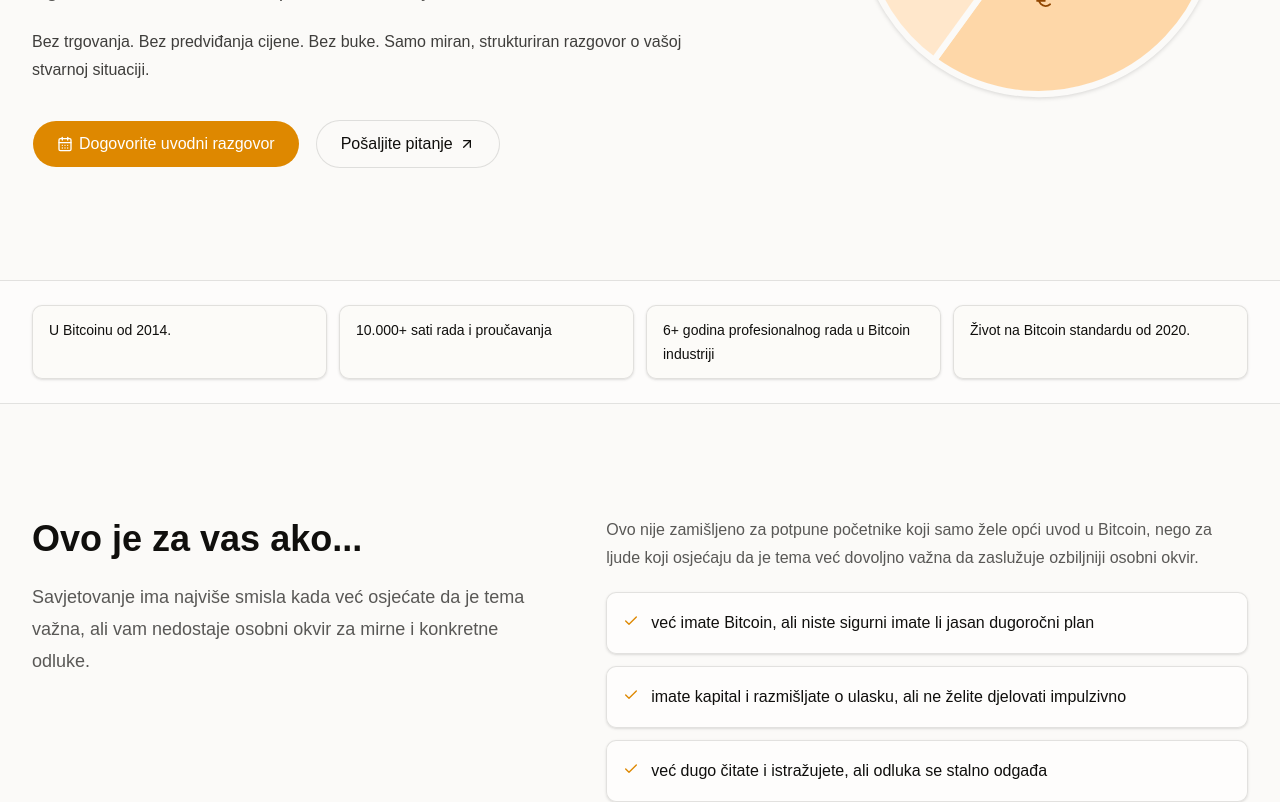
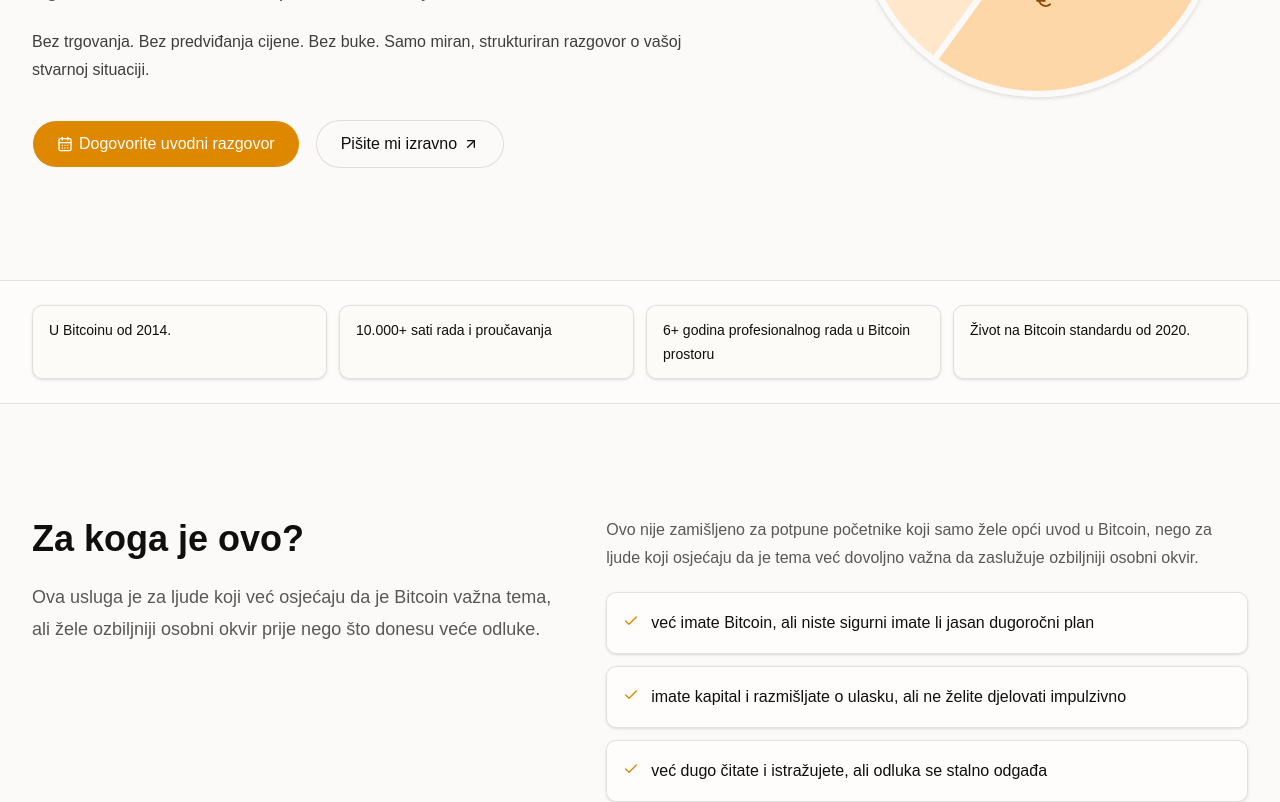
Before and after one commit to bitcoin-savjetovanje/bitcoin-savjetovanje.github.io, a React (Vite) app: page / in a window 1280 px wide. Shown: the part 520-1322 px from the top of the page. Built offline with nearby package versions, Linux system fonts and the light colour scheme.

Commit message:
Polish section structure and premium copy

```diff
--- a/src/App.tsx
+++ b/src/App.tsx
@@ -46,7 +46,7 @@
 const trustItems = [
   "U Bitcoinu od 2014.",
   "10.000+ sati rada i proučavanja",
-  "6+ godina profesionalnog rada u Bitcoin industriji",
+  "6+ godina profesionalnog rada u Bitcoin prostoru",
   "Život na Bitcoin standardu od 2020.",
 ]
 
@@ -131,6 +131,11 @@
   {
     question: "Radite li s drugim kriptovalutama?",
     answer: "Ne. Fokus je isključivo na Bitcoinu.",
+  },
+  {
+    question: "Radite li s poduzetnicima i tvrtkama?",
+    answer:
+      "Da, ako je cilj razumjeti Bitcoin u kontekstu osobne ili poslovne financijske slike. Uvodni razgovor služi tome da utvrdimo je li riječ o temi koju mogu kvalitetno obraditi ili je potrebno uključiti poreznog, pravnog ili računovodstvenog stručnjaka.",
   },
   {
     question: "Je li razgovor povjerljiv?",
@@ -440,7 +445,7 @@
                   className="h-12 rounded-full border-border/80 bg-background/70 px-6 text-base"
                 >
                   <a href={`mailto:${EMAIL}`}>
-                    Pošaljite pitanje
+                    Pišite mi izravno
                     <ArrowUpRight className="size-4" />
                   </a>
                 </Button>
@@ -464,8 +469,8 @@
         <section id="za-koga" className="section-shell">
           <div className="grid gap-12 lg:grid-cols-[0.82fr_1fr] lg:items-start">
             <SectionHeader
-              title="Ovo je za vas ako..."
-              copy="Savjetovanje ima najviše smisla kada već osjećate da je tema važna, ali vam nedostaje osobni okvir za mirne i konkretne odluke."
+              title="Za koga je ovo?"
+              copy="Ova usluga je za ljude koji već osjećaju da je Bitcoin važna tema, ali žele ozbiljniji osobni okvir prije nego što donesu veće odluke."
             />
             <div className="grid gap-3">
               <p className="mb-2 text-base leading-7 text-muted-foreground">
@@ -533,7 +538,7 @@
 
         <section className="section-shell section-muted">
           <SectionHeader
-            title="Što dobivate kroz savjetovanje"
+            title="Što dobivate?"
             copy="Ne odlazite s još jednim mišljenjem, nego s okvirom kroz koji možete donositi odluke i kada cijena raste, i kada pada, i kada okolina šalje proturječne signale."
             align="center"
           />
@@ -561,7 +566,7 @@
         >
           <SectionHeader
             title="Proces i cijene"
-            copy="Rad je strukturiran u jasne korake. Cijene su prikazane otvoreno jer ozbiljno savjetovanje ne treba skrivati iza agresivne prodaje."
+            copy="Proces je namjerno jednostavan. Prvo provjeravamo postoji li stvarna potreba, zatim kroz plaćeni razgovor postavljamo početni okvir, a za dublju provedbu postoji strukturirani program."
           />
 
           <div className="mt-10 grid gap-4 lg:grid-cols-3">
@@ -579,7 +584,8 @@
         </section>
 
         <section id="o-meni" className="section-shell section-muted">
-          <div className="grid gap-12 lg:grid-cols-[320px_1fr] lg:items-start">
+          <SectionHeader title="Zašto mogu pomoći?" />
+          <div className="mt-12 grid gap-12 lg:grid-cols-[320px_1fr] lg:items-start">
             <aside className="profile-panel">
               <img
                 src="https://avatars.githubusercontent.com/u/109140795?v=4"
@@ -607,12 +613,11 @@
             </aside>
 
             <div>
-              <SectionHeader title="Zašto mogu pomoći?" />
-              <div className="mt-7 space-y-5 text-lg leading-8 text-muted-foreground">
+              <div className="space-y-5 text-lg leading-8 text-muted-foreground">
                 <p>
                   U Bitcoinu sam od 2014. godine. Iza mene je više od 10.000
                   sati rada i proučavanja, više od šest godina profesionalnog
-                  rada u Bitcoin industriji, rad sa Saifedeanom Ammousom te
+                  rada u Bitcoin prostoru, rad sa Saifedeanom Ammousom te
                   dugogodišnji rad kroz DvadesetJedan.
                 </p>
                 <p>
@@ -666,7 +671,7 @@
                 </a>
               </Button>
               <a className="final-cta__email" href={`mailto:${EMAIL}`}>
-                {EMAIL}
+                Pišite mi izravno
               </a>
             </div>
           </div>
```
